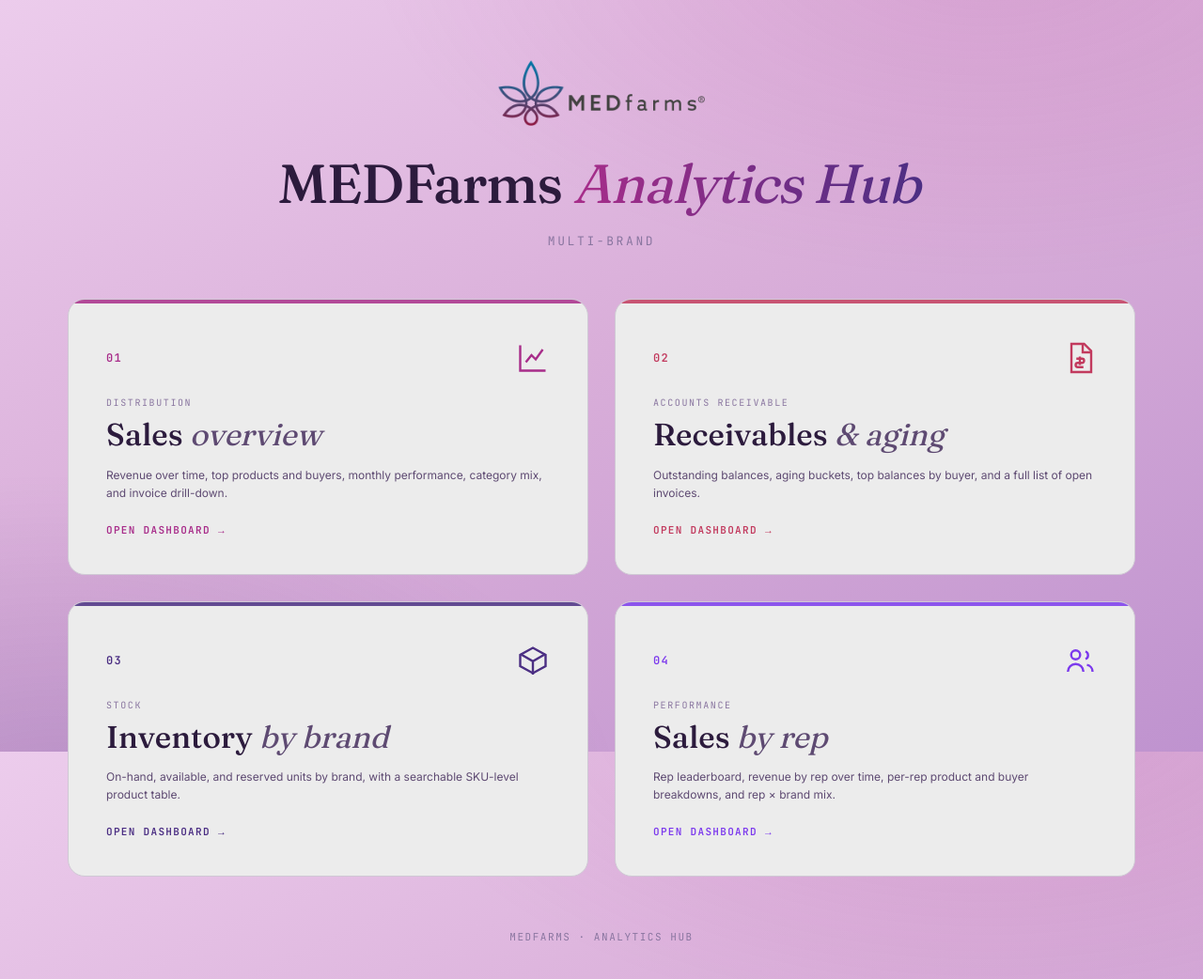
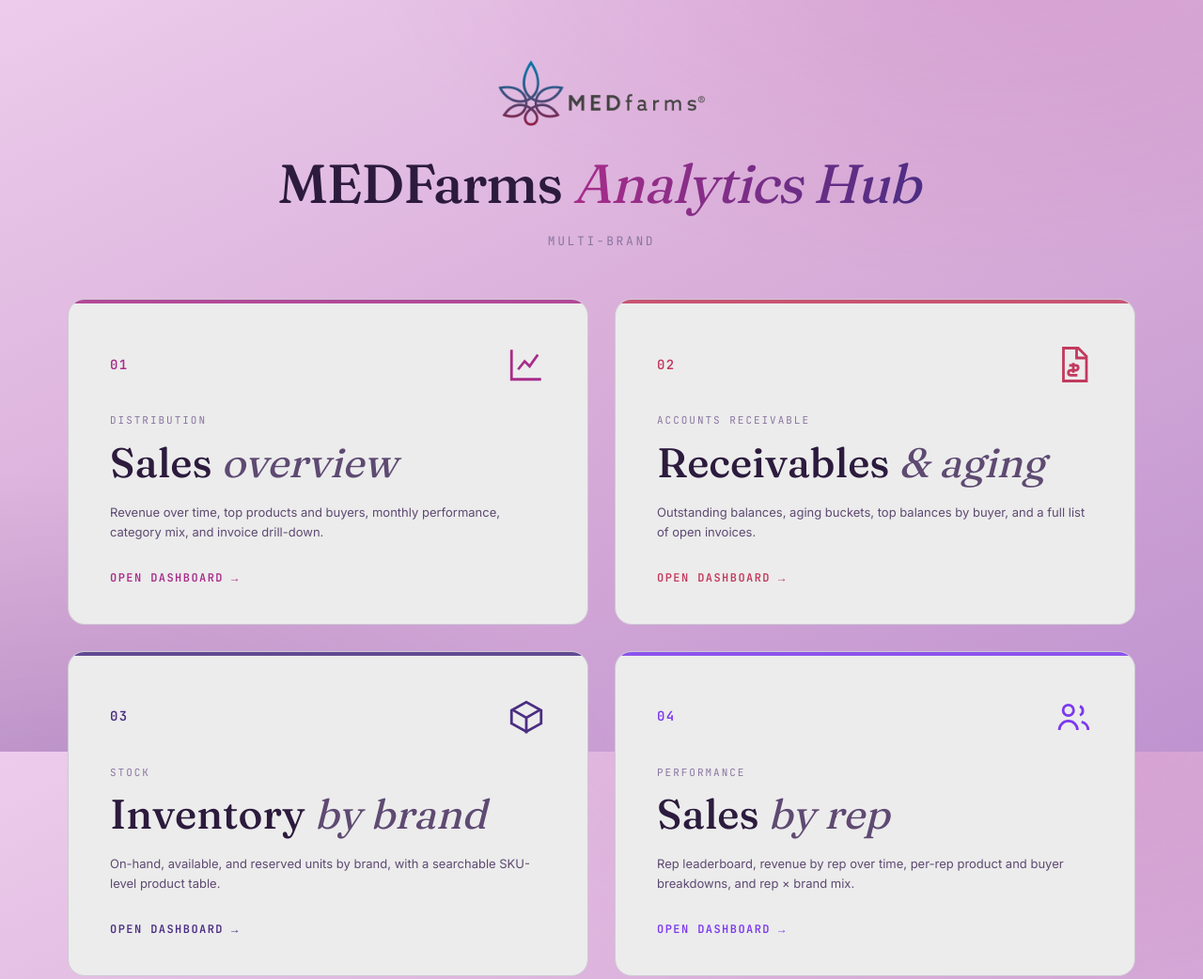
Before and after one commit to maeann-png/MEDFarms-Hub, a plain HTML site: page index.html in a window 1280 px wide. Shown: the top 1042 px of the page at 94% size. Drawn offline with Linux system fonts and the light colour scheme.

Commit message:
Update index.html

```diff
--- a/index.html
+++ b/index.html
@@ -81,7 +81,7 @@
     background: var(--bg-elev);
     border: 1px solid var(--border);
     border-radius: 18px;
-    padding: 44px 40px 38px;
+    padding: 48px 44px 40px;
     text-decoration: none;
     color: inherit;
     overflow: hidden;
@@ -104,46 +104,46 @@
     display: flex;
     align-items: center;
     justify-content: space-between;
-    margin-bottom: 22px;
+    margin-bottom: 30px;
   }
   .card-num {
     font-family: 'JetBrains Mono', monospace;
-    font-size: 12px;
+    font-size: 14px;
     font-weight: 600;
     letter-spacing: 0.1em;
     color: var(--c);
   }
-  .card-icon { width: 36px; height: 36px; stroke: var(--c); stroke-width: 1.6; fill: none; }
+  .card-icon { width: 42px; height: 42px; stroke: var(--c); stroke-width: 1.6; fill: none; }
   .card-label {
     font-family: 'JetBrains Mono', monospace;
-    font-size: 10px;
+    font-size: 11px;
     text-transform: uppercase;
-    letter-spacing: 0.16em;
+    letter-spacing: 0.18em;
     color: var(--text-faint);
-    margin-bottom: 6px;
+    margin-bottom: 10px;
   }
   .card-title {
     font-family: 'Fraunces', serif;
     font-weight: 500;
-    font-size: 33px;
+    font-size: 44px;
     letter-spacing: 0;
-    line-height: 1.25;
-    margin-bottom: 12px;
+    line-height: 1.2;
+    margin-bottom: 16px;
   }
   .card-title em { color: var(--text-dim); font-style: italic; font-weight: 400; }
   .card-desc {
-    font-size: 12px;
+    font-size: 13px;
     color: var(--text-dim);
-    line-height: 1.6;
+    line-height: 1.65;
     flex: 1;
   }
   .card-open {
-    margin-top: 22px;
+    margin-top: 28px;
     display: flex;
     align-items: center;
     gap: 8px;
     font-family: 'JetBrains Mono', monospace;
-    font-size: 11px;
+    font-size: 12px;
     font-weight: 600;
     text-transform: uppercase;
     letter-spacing: 0.12em;
@@ -167,8 +167,8 @@
     .wrap { padding: 44px 20px 60px; }
     .grid { grid-template-columns: 1fr; }
     .head h1 { font-size: 40px; }
-    .card { padding: 34px 28px 30px; }
-    .card-title { font-size: 28px; }
+    .card { padding: 36px 28px 32px; }
+    .card-title { font-size: 34px; }
   }
 </style>
 </head>
```
